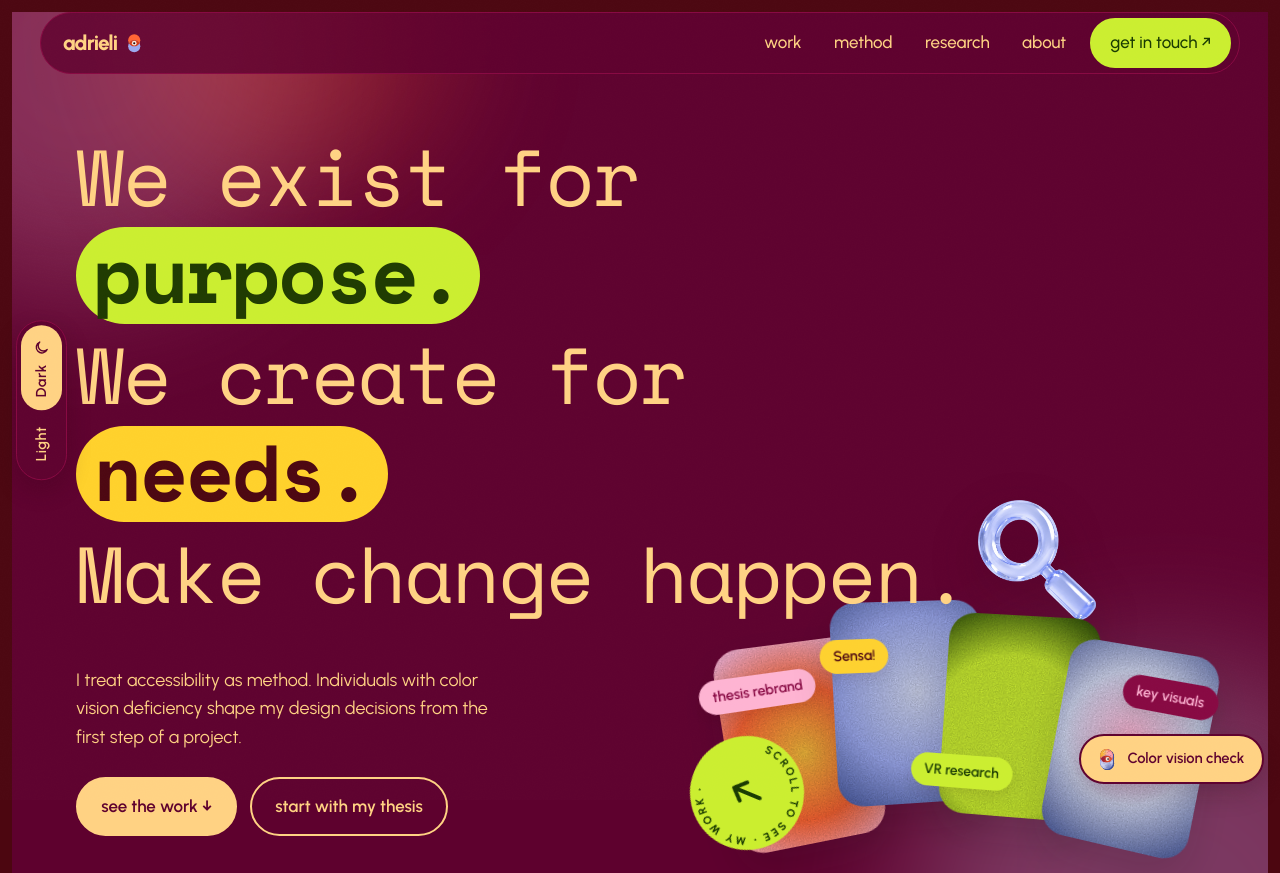
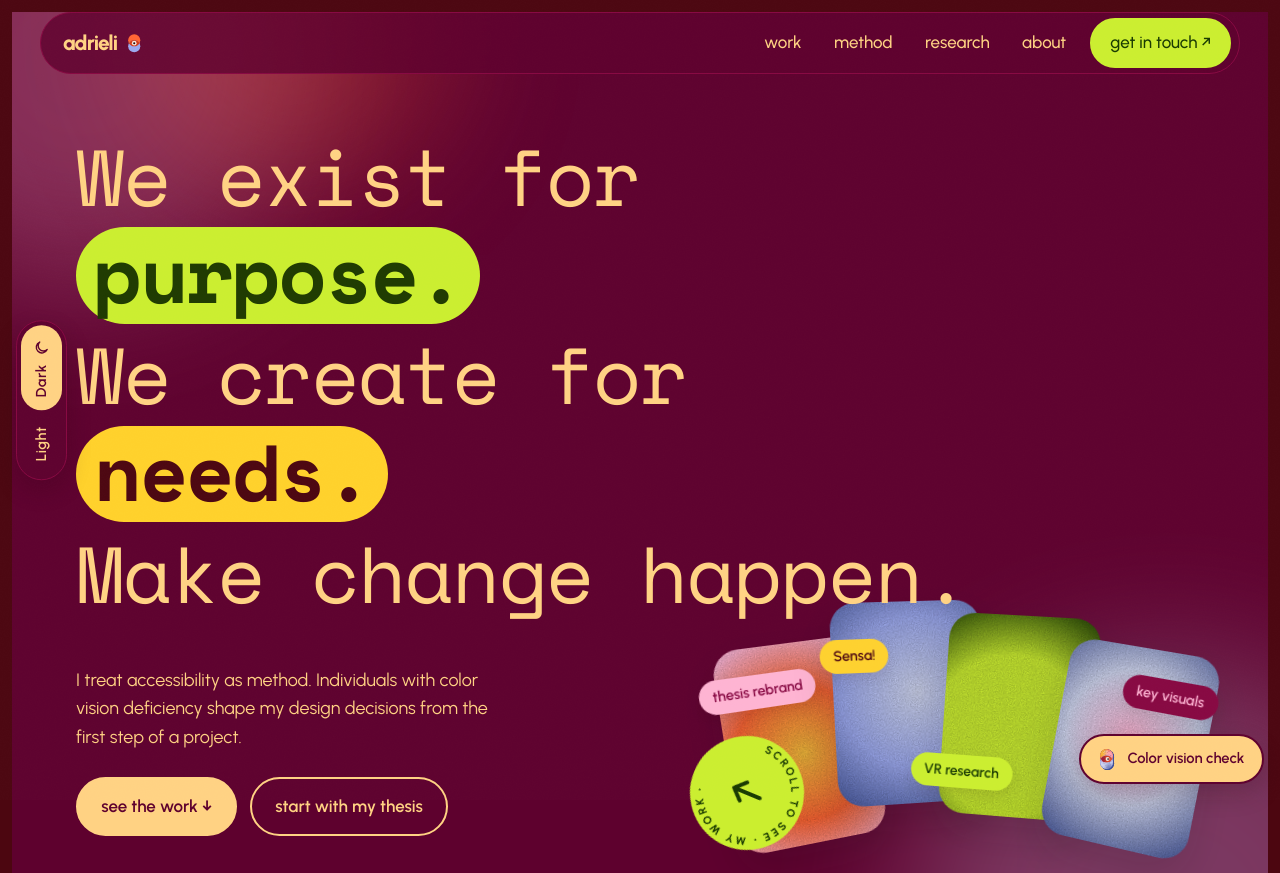
Before and after one commit to adrielioliveira/adrieli.com.br, a plain HTML site: page index.html in a window 1280 px wide. Shown: the top 873 px of the page. Drawn offline with Linux system fonts and the light colour scheme.

Commit message:
Remove all 3D illustrations (magnifier and the ilustracoes folder); brand eye icon kept
Claude-Session: https://claude.ai/code/session_01CNSycsoiJ7VY15HarVnqcG

```diff
--- a/index.html
+++ b/index.html
@@ -62,7 +62,6 @@
       <div class="hero-miolo">
 
         <h1 class="titulo-hero titulo-ref">We exist for<br><span class="pill-ref pill-limao">purpose.</span><br>We create for<br><span class="pill-ref pill-amarelo">needs.</span><br>Make change happen.</h1>
-        <div class="hero-3d" aria-hidden="true"><img class="h3-lupa" src="ilustracoes/lupa.png" alt="" width="884" height="900"></div>
 
         <div class="hero-base">
           <p>I treat accessibility as method. Individuals with color vision deficiency shape my design decisions from the first step of a project.</p>
--- a/style.css
+++ b/style.css
@@ -1666,10 +1666,7 @@ h1, h2, h3 { overflow-wrap: anywhere; }
 .pill-limao { background: #CBEE2F; color: #1E3A00; }
 .pill-amarelo { background: #FFD12A; color: #4C0610; }
 
-/* Home: olho e lupa 3D, em alta resolução, ao lado do título (como na referência) */
-.hero-3d { position: absolute; right: 0; top: 2%; width: min(40%, 520px); aspect-ratio: 1 / 1.05; pointer-events: none; z-index: 1; }
-.h3-lupa { position: absolute; width: 26%; height: auto; right: 24%; bottom: 0; z-index: 2; filter: drop-shadow(0 18px 24px rgba(38,3,10,.2)); }
-@media (max-width: 760px) { .hero-3d { position: relative; width: 100%; height: 280px; margin: 1.5rem 0 0; }  .h3-lupa { width: 40%; right: 4%; bottom: 0; } }
+@media (max-width: 760px) {    }
 
 /* Urbanist (OFL, ver fonts/OFL-Urbanist.txt): textos de apoio, peso variável */
 @font-face { font-family: "Urbanist"; src: url("fonts/Urbanist-VF.woff2") format("woff2"); font-weight: 100 900; font-style: normal; font-display: swap; }
```
Also changed, not shown: ilustracoes/acessibilidade.png (deleted), ilustracoes/cadeados.png (deleted), ilustracoes/lupa.png (deleted).
